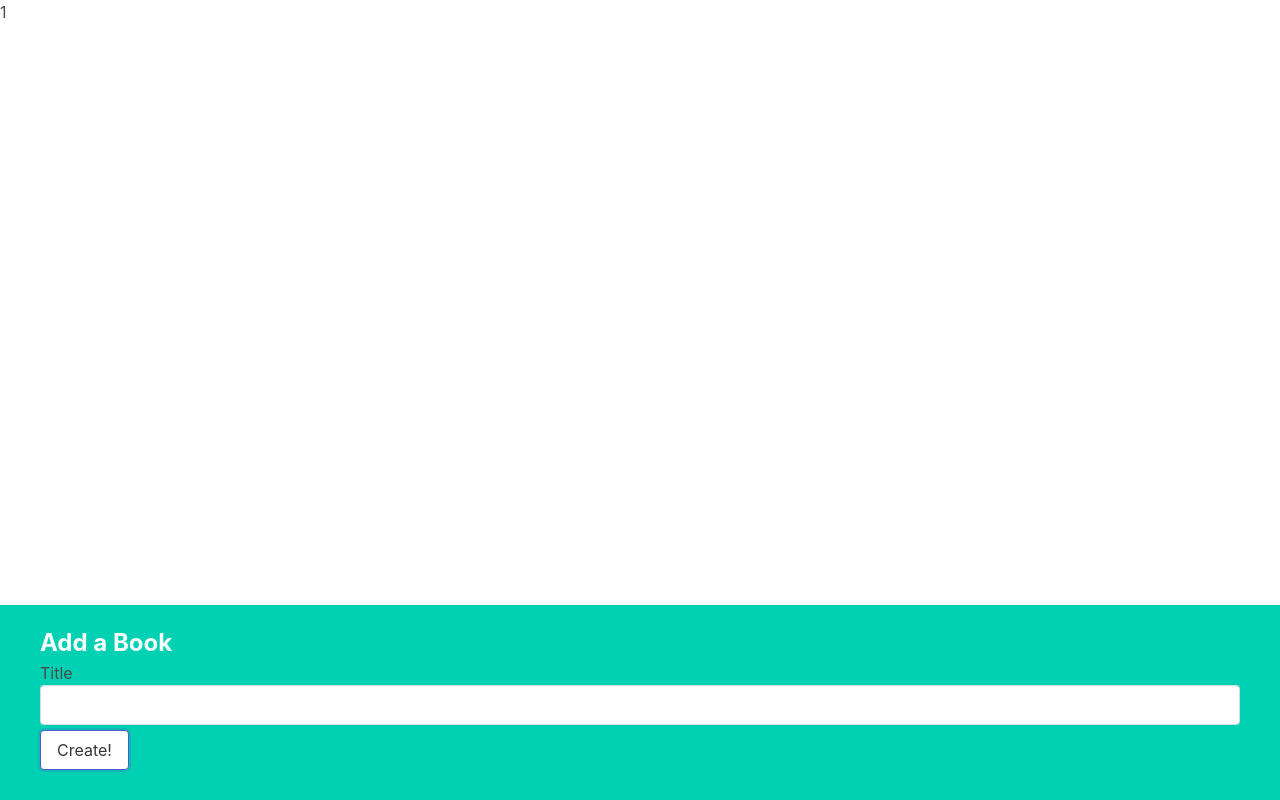
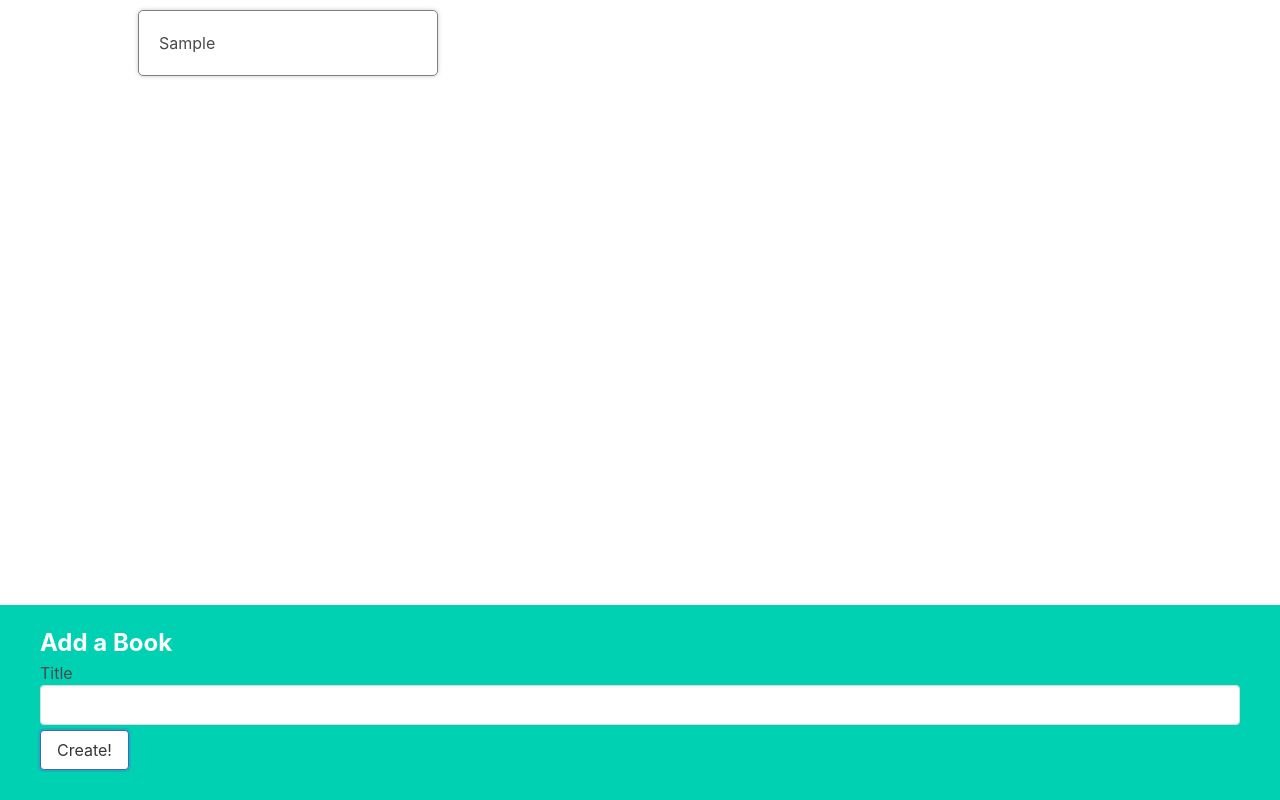
Before and after one commit to verina-dinata/books, a React (Create React App) app: page / in a window 1280 px wide. Both pictures are taken after typing "Sample" into the empty fields and a click on the button "Create!". Built offline with nearby package versions, Linux system fonts and the light colour scheme.

Commit message:
display books using bookList and bookShow

```diff
--- a/src/App.js
+++ b/src/App.js
@@ -1,5 +1,6 @@
 import { useState } from 'react';
 import BookCreate from './components/BookCreate';
+import BookList from './components/BookList';
 
 function App() {
   const [books, setBooks] = useState([]);
@@ -16,8 +17,8 @@
   };
 
   return (
-    <div>
-      {books.length}
+    <div className='app'>
+      <BookList books={books} />
       <BookCreate onCreate={createBook} />
     </div>
   );
--- a/src/components/BookList.js
+++ b/src/components/BookList.js
@@ -1,6 +1,12 @@
-function BookList() {
+import BookShow from "./BookShow";
+
+function BookList({ books }) {
+  const renderedBooks = books.map((book) => {
+    return <BookShow key={book.id} book={book} />;
+  });
+
   return (
-    <div>BookList</div>
+    <div className="book-list">{renderedBooks}</div>
   );
 
 }
--- a/src/components/BookShow.js
+++ b/src/components/BookShow.js
@@ -1,6 +1,6 @@
-function BookShow() {
+function BookShow({ book }) {
   return (
-    <div>BookShow</div>
+    <div className="book-show">{book.title}</div>
   );
 
 }
```
